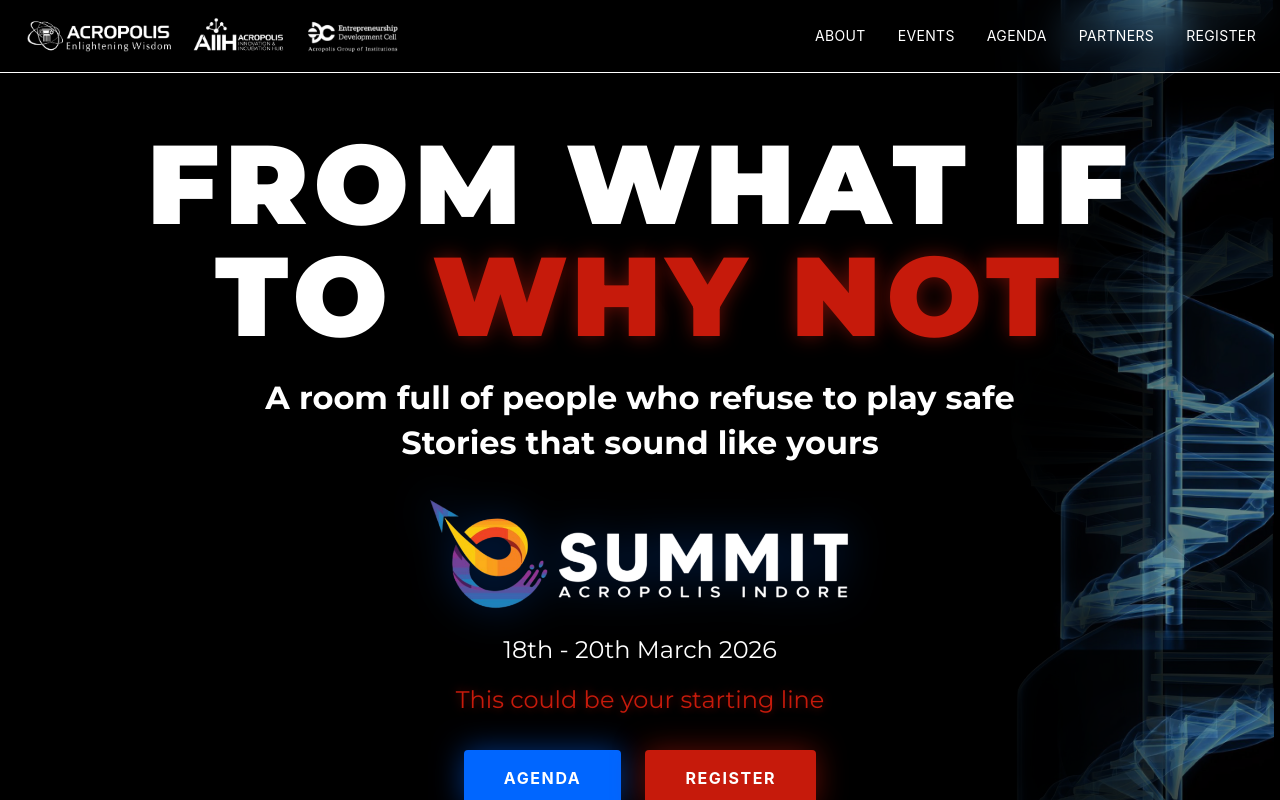
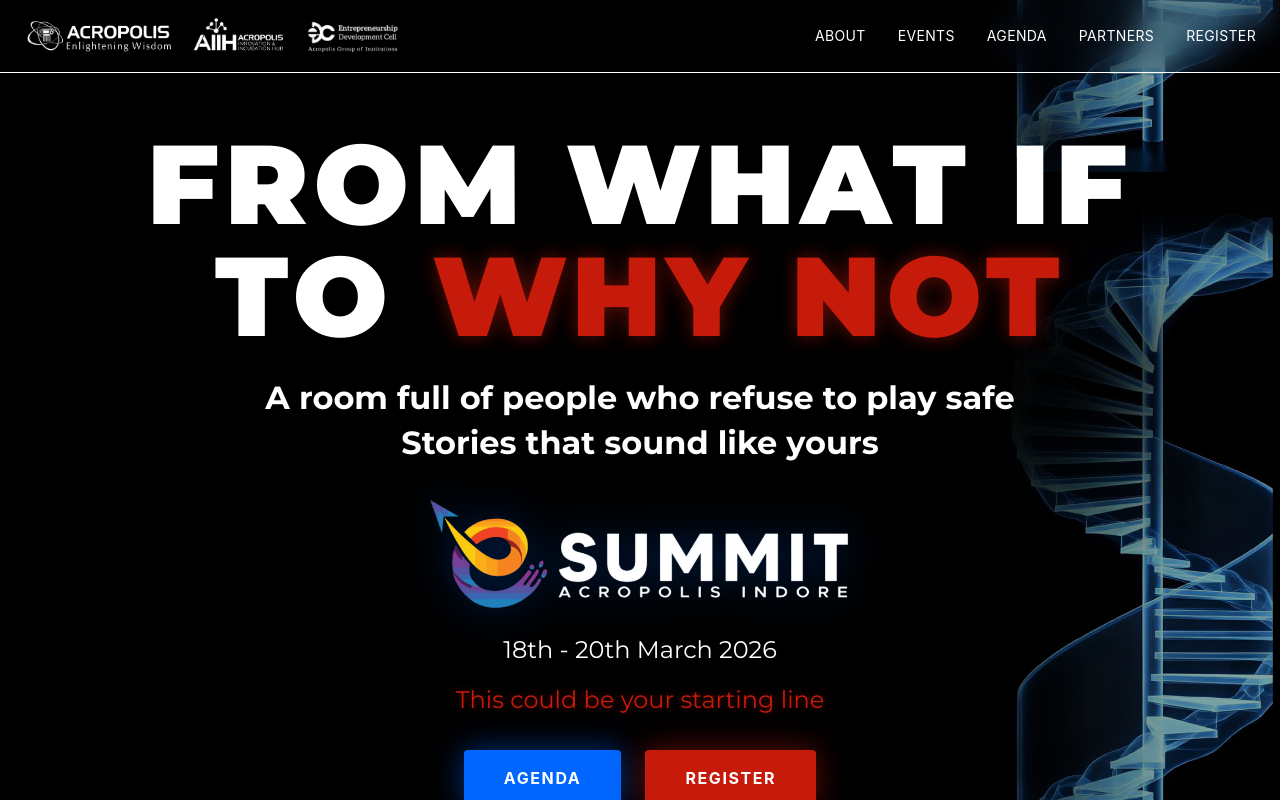
Before and after one commit to Ansh-mick27/AIIHFound_E_summit, a Next.js app: page / in a window 1280 px wide. Shown: the top 800 px of the page. Built offline with nearby package versions, Linux system fonts and the light colour scheme.

Commit message:
Move spiral animation to background and slow down speed

```diff
--- a/src/components/SpiralBackground.tsx
+++ b/src/components/SpiralBackground.tsx
@@ -18,9 +18,9 @@
           backgroundRepeat: 'repeat-y',
           backgroundPosition: 'right center',
           backgroundSize: '100% auto',
-          opacity: 0.8,
-          animation: 'spiralScroll 20s linear infinite',
-          zIndex: 1
+          opacity: 0.6,
+          animation: 'spiralScroll 30s linear infinite',
+          zIndex: -10
         }}
       />
     </>
```
